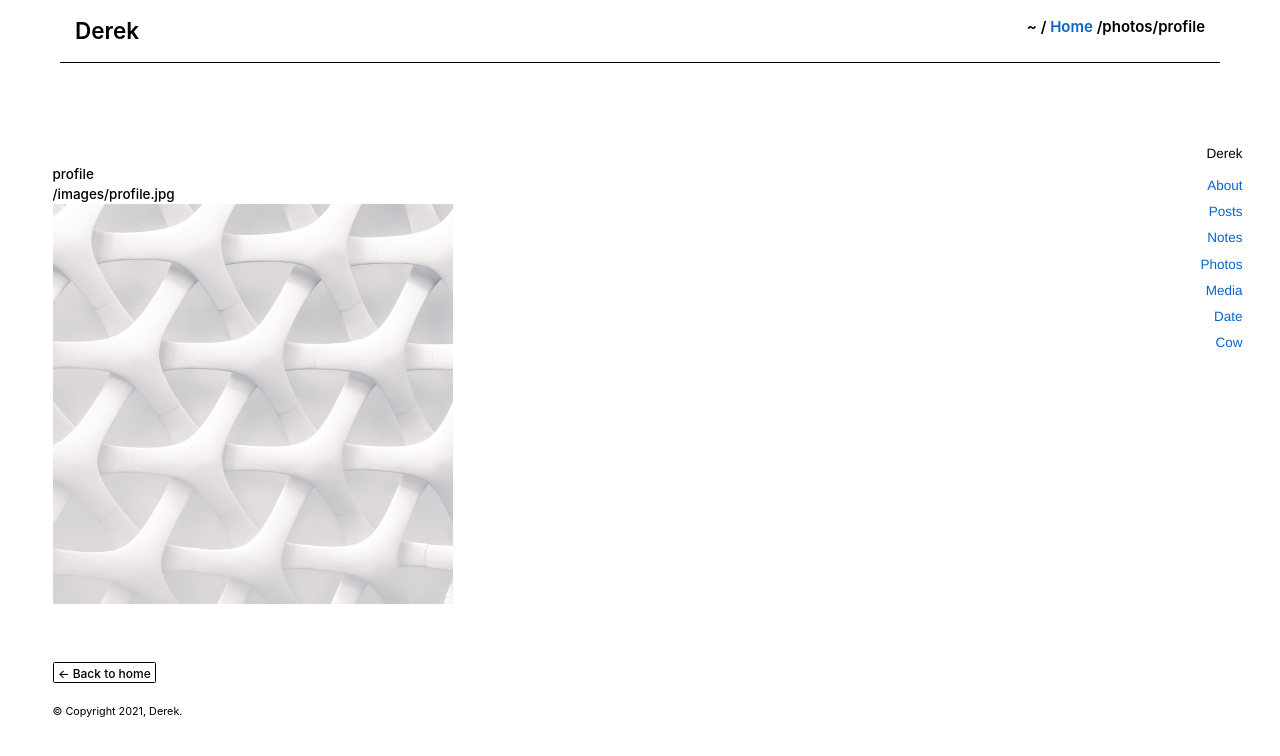
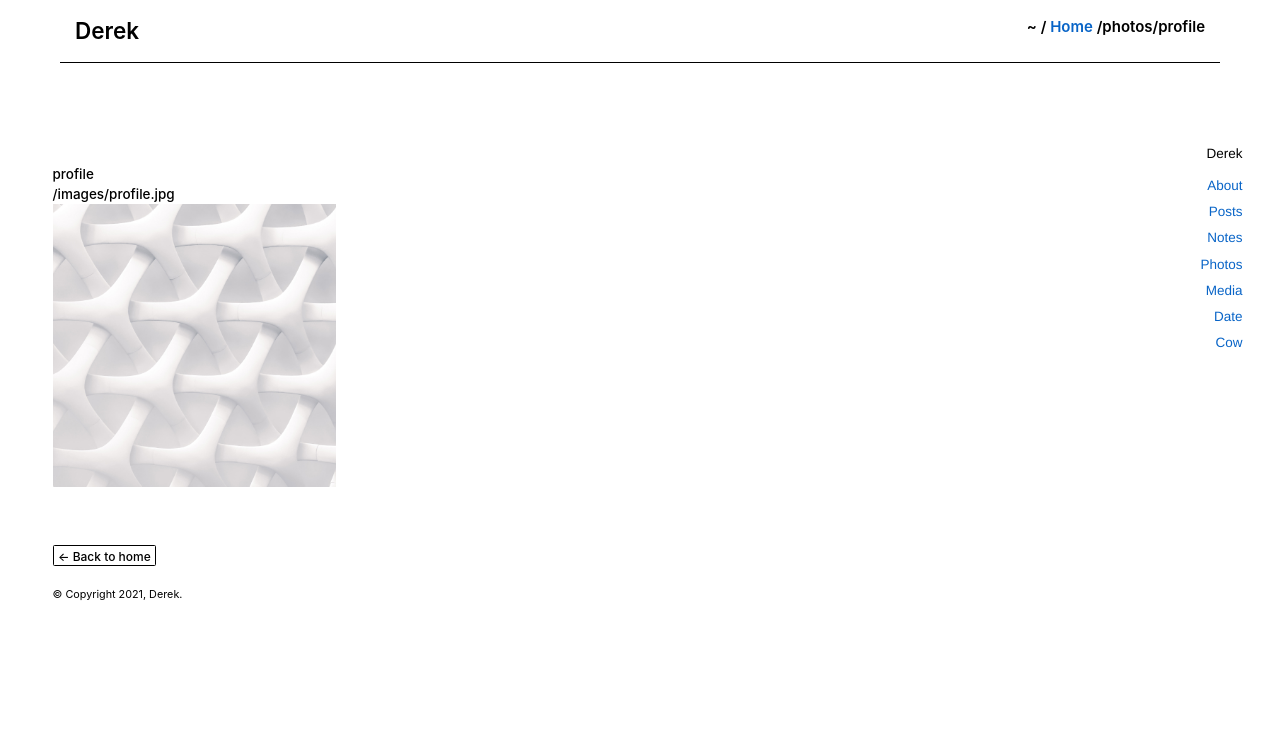
Before and after one commit to derekpodi/derekpodi.com, a Next.js app: page /photos/profile in a window 1280 px wide. Shown: the top 756 px of the page. Built offline with nearby package versions, Linux system fonts and the light colour scheme.

Commit message:
change picture size, npm updates

```diff
--- a/pages/photos/[id].js
+++ b/pages/photos/[id].js
@@ -18,7 +18,7 @@ export default function Post({ postData }) {
       <br />
       {fullPath}
       <br />
-      <Image src={fullPath} width={400} height={400} alt={postData.id} />
+      <Image src={fullPath} width={283} height={283} alt={postData.id} />
       <br />
       {postData.date}
     </Layout>
```
Also changed, not shown: 1 other file (tests, documents, lock files or other folders).
